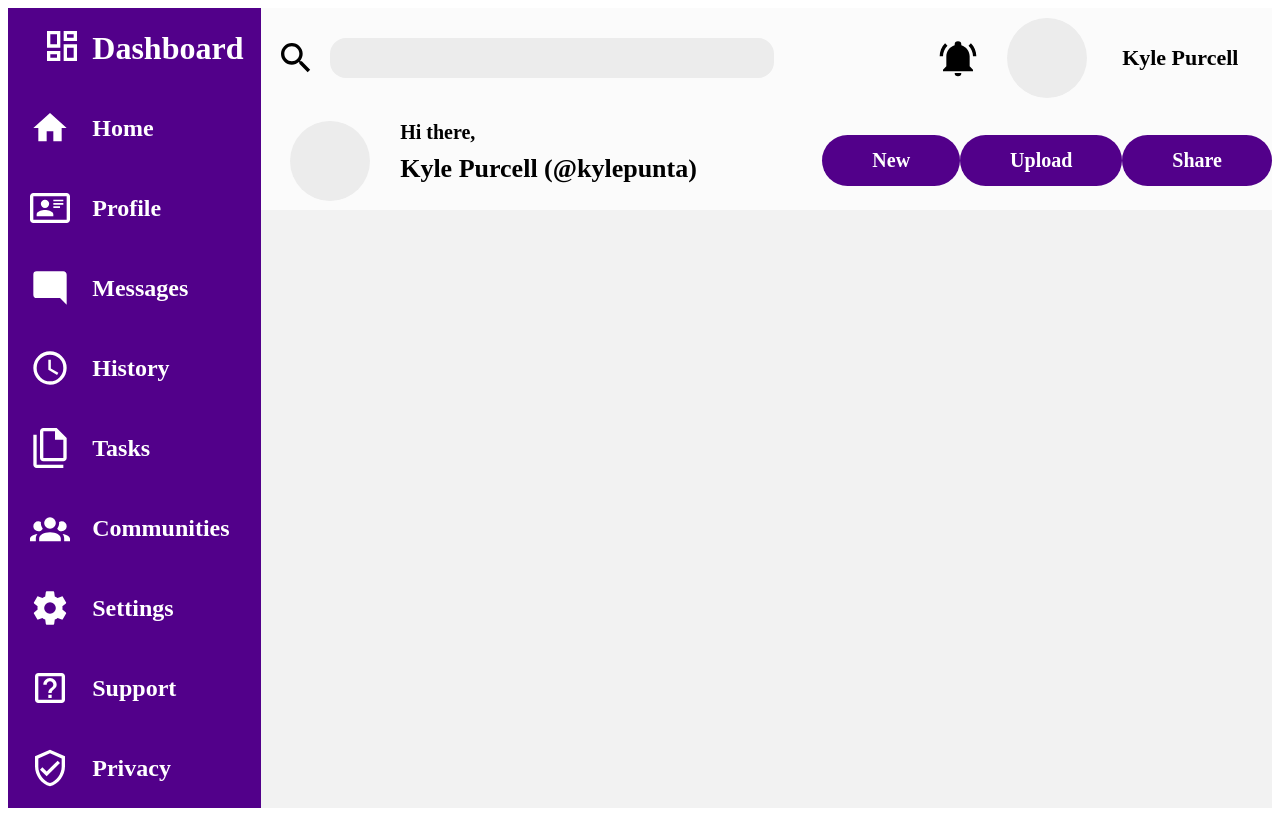
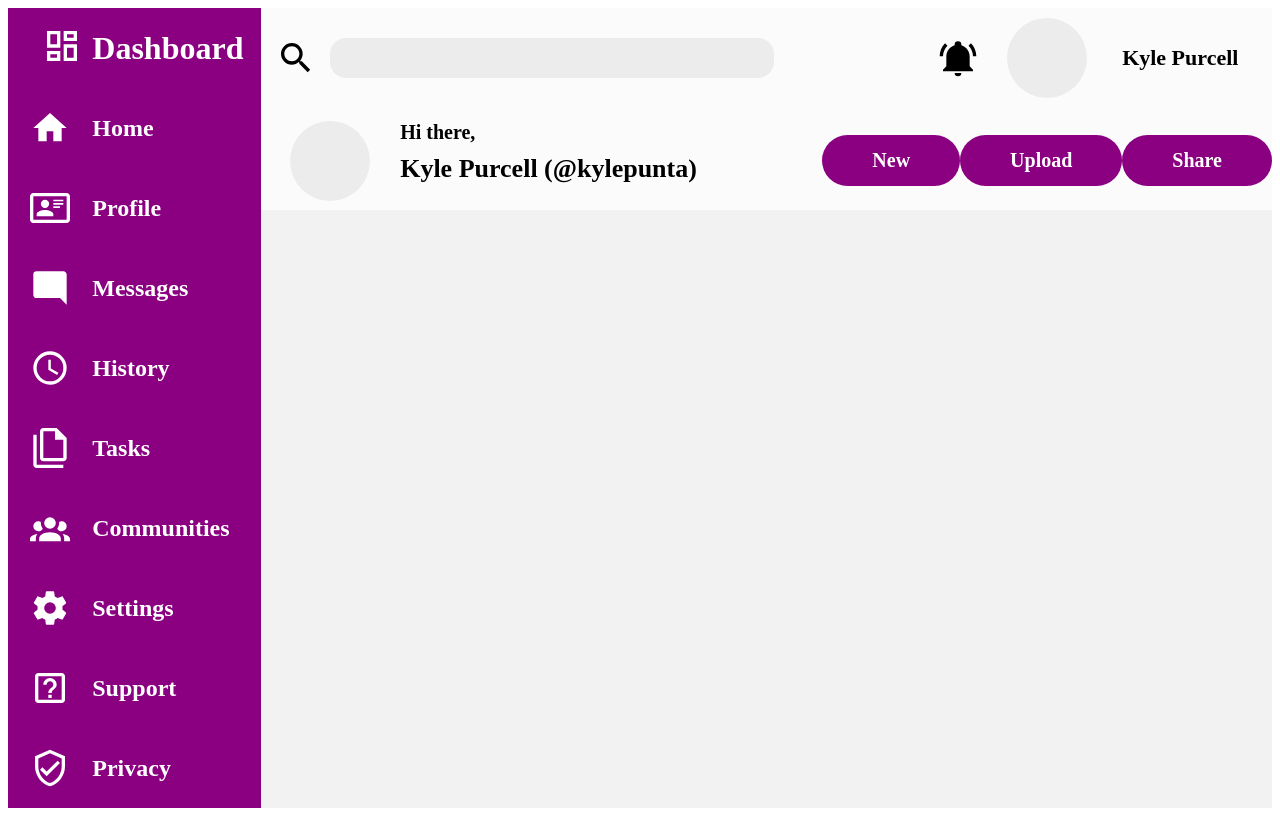
Before and after one commit to kylepunta/admin-dashboard, a plain HTML site: page index.html in a window 1280 px wide. Drawn offline with Linux system fonts and the light colour scheme.

Commit message:
Changed color of sidebar and buttons

```diff
--- a/style.css
+++ b/style.css
@@ -20,7 +20,7 @@ body {
 }
 
 .sidebar {
-    background-color: #52008a;
+    background-color: #8a0081;
     grid-column: 1 / 2;
     grid-row: 1 / 3;
     display: grid;
@@ -148,7 +148,7 @@ input {
 .new,
 .upload,
 .share {
-    background-color: #52008a;
+    background-color: #8a0081;
     padding: 14px 50px;
     border-radius: 30px;
     color: white;
```
